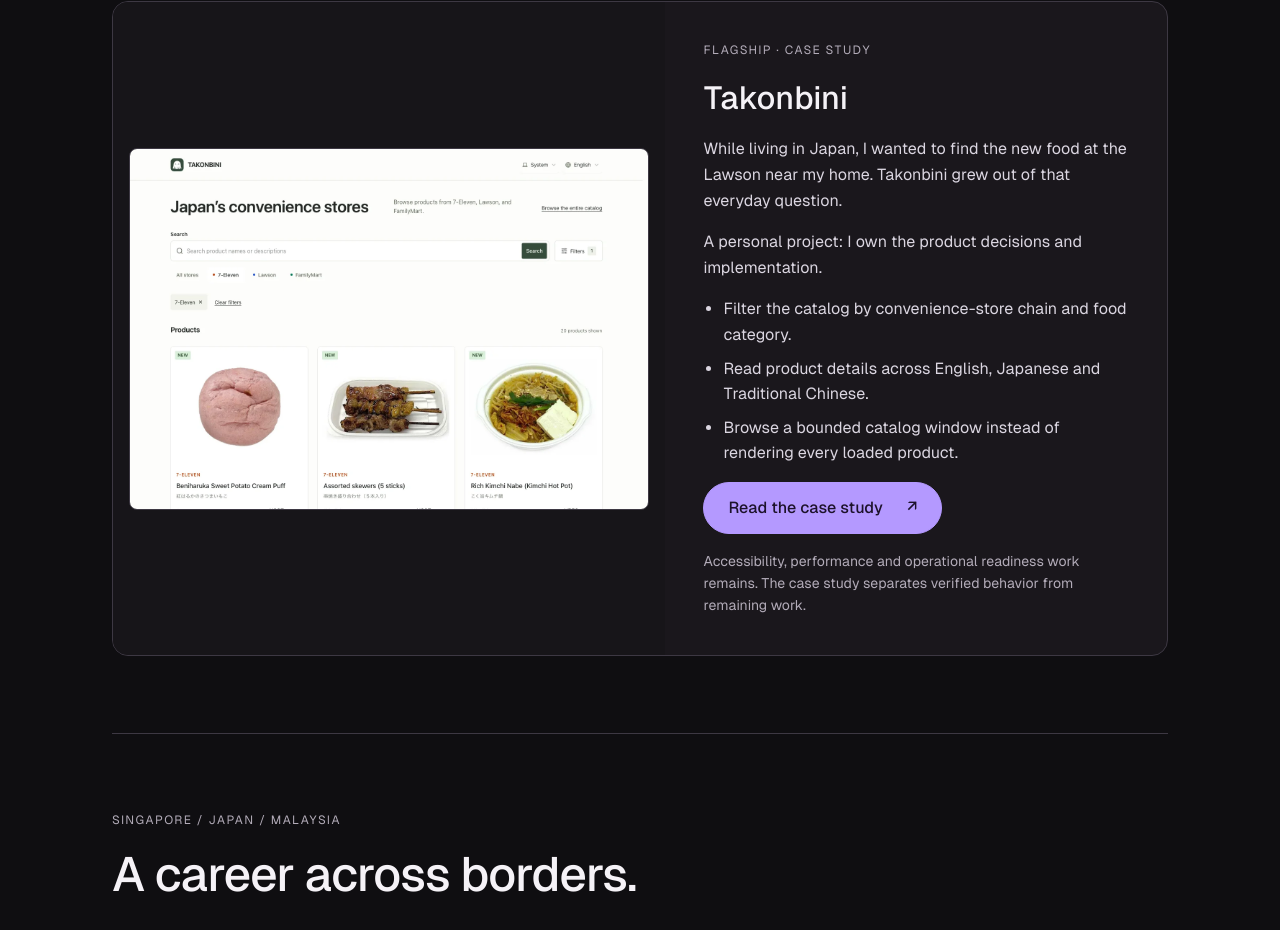
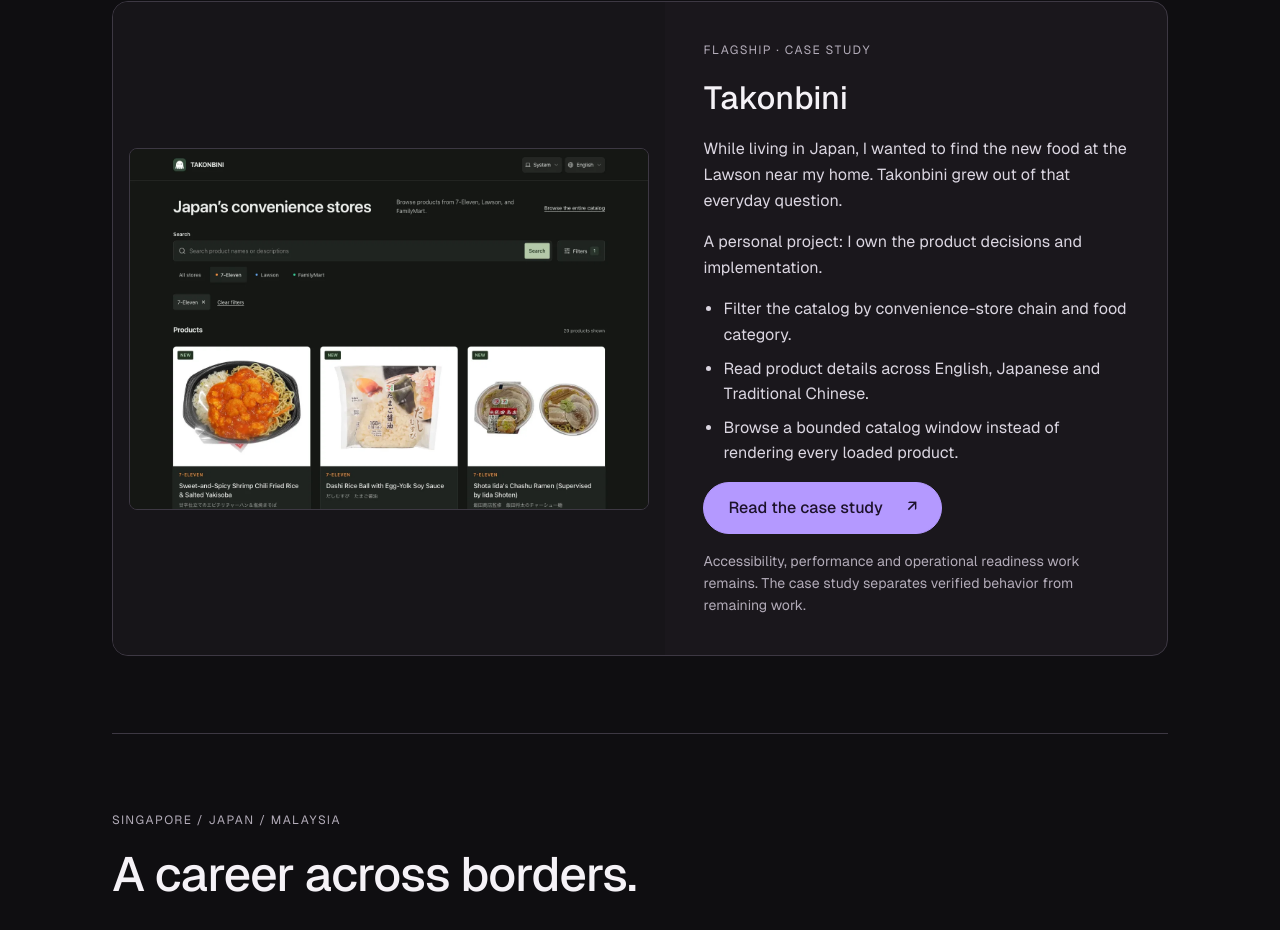
Before and after one commit to seancheong/seancheong.dev, a Next.js app: page /en in a window 1280 px wide. Shown: the part 1493-2423 px from the top of the page. Built offline with nearby package versions, Linux system fonts and the light colour scheme.

Commit message:
Use a real dark-theme Takonbini homepage preview

```diff
--- a/messages/en.json
+++ b/messages/en.json
@@ -85,7 +85,7 @@
     "takonbini": {
       "title": "Takonbini",
       "description": "A catalog of Japanese convenience-store products.",
-      "coverAlt": "Takonbini's English catalog with the 7-Eleven filter selected and three food product cards.",
+      "coverAlt": "Takonbini's dark-theme English catalog with the 7-Eleven filter selected and three food product cards.",
       "seoTitle": "Takonbini",
       "seoDescription": "A catalog of Japanese convenience-store products."
     }
--- a/src/portfolio-content/registry.ts
+++ b/src/portfolio-content/registry.ts
@@ -37,7 +37,7 @@ export const configuration = {
             'https://github.com/seancheong/takonbini-web/blob/6d9e63e78fd8cd77449214773dbbd65fcb3f8889/docs/evidence/homepage-rendering-2026-10-26.md',
         },
       ],
-      cover: '/images/work/takonbini/catalog-seven-eleven-desktop.webp',
+      cover: '/images/work/takonbini/catalog-seven-eleven-dark-desktop.webp',
       liveUrl: 'https://takonbini.com',
       sourceUrl: 'https://github.com/seancheong/takonbini-web',
     },
```
Also changed, not shown: public/images/work/takonbini/catalog-seven-eleven-dark-desktop.webp (added), 3 other files (tests, documents, lock files or other folders).
